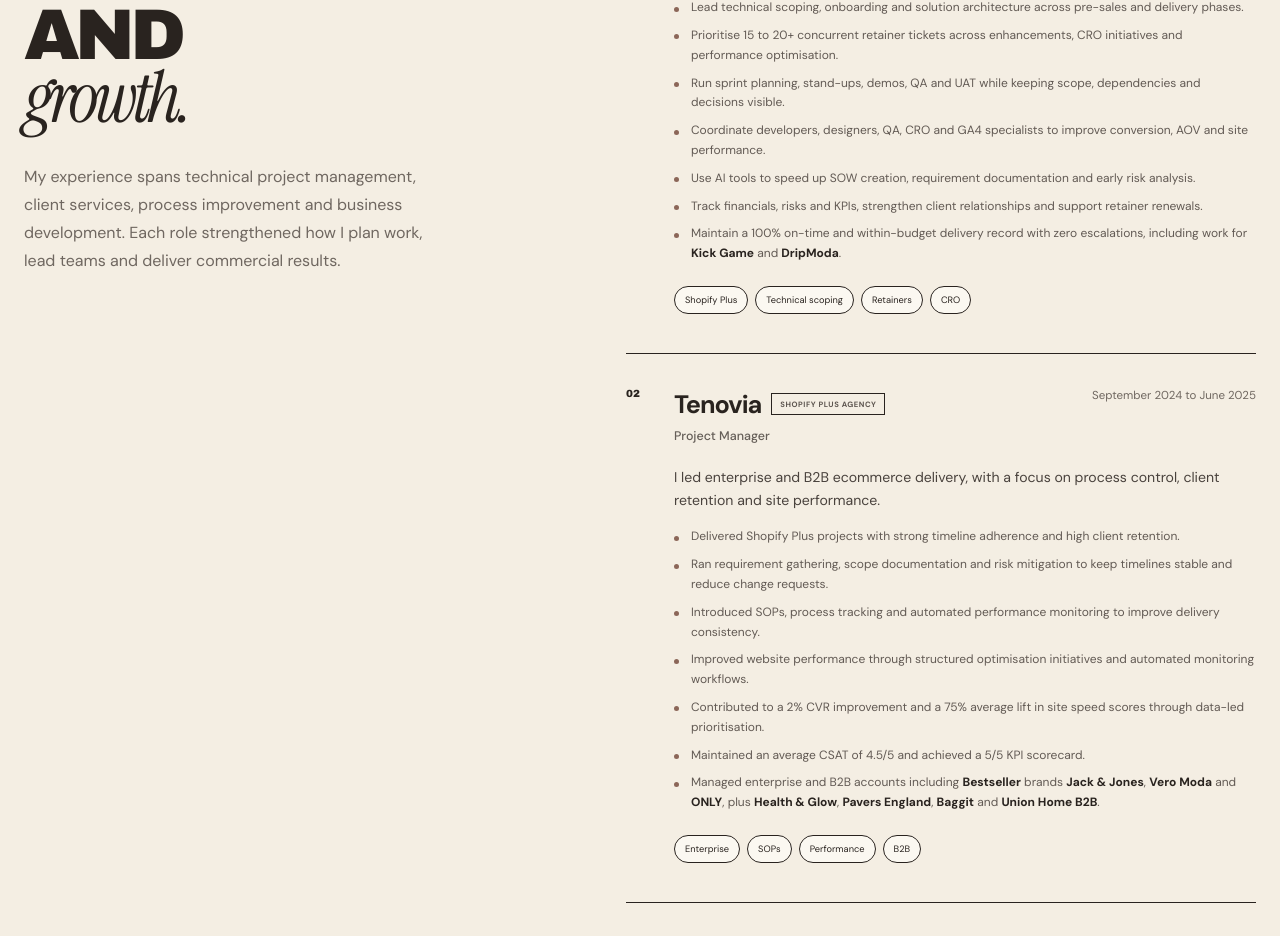
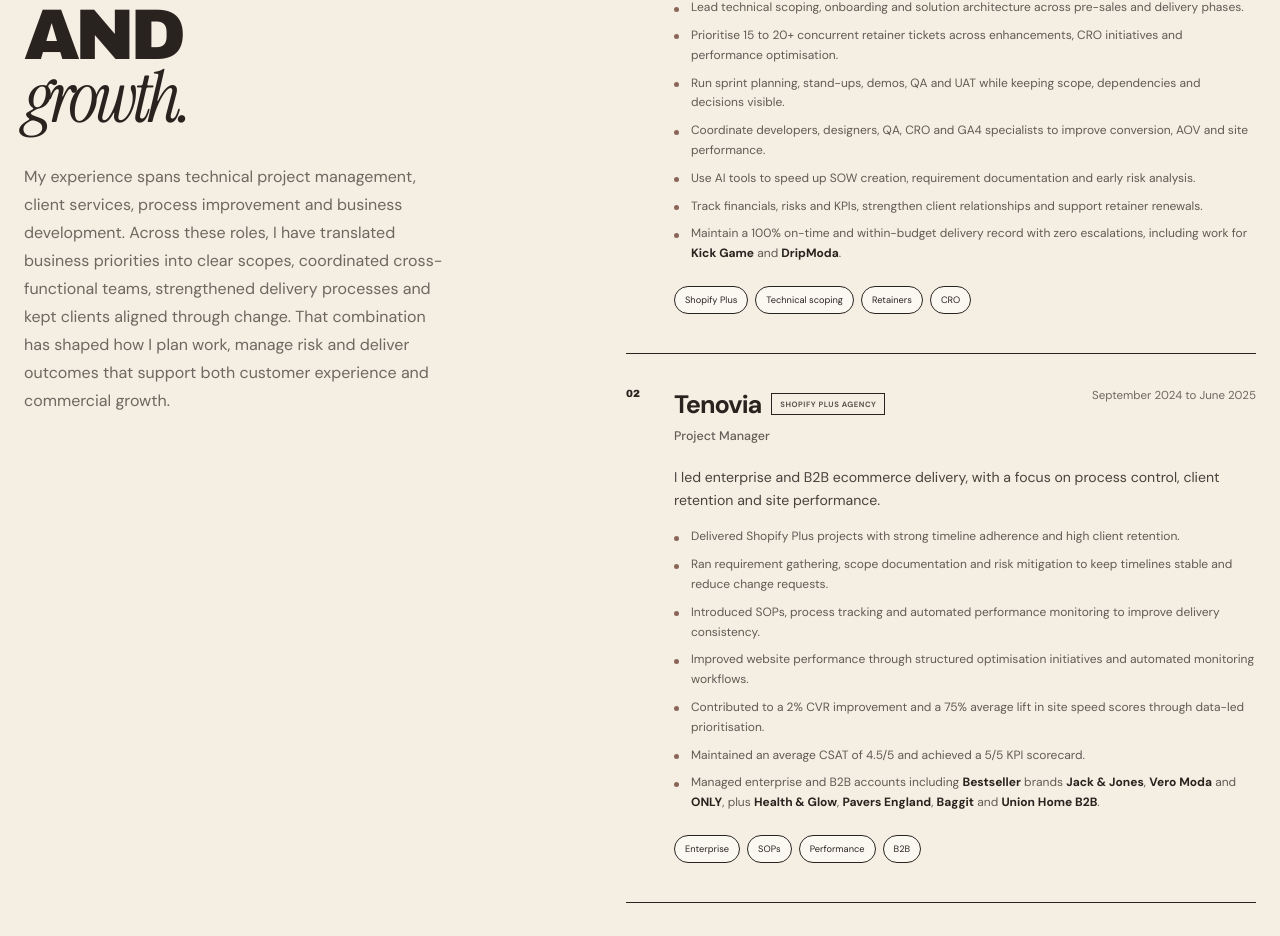
Before and after one commit to TaskeenMeher/taskeen-meher-portfolio, a React (Vite) app: page / in a window 1280 px wide. Shown: the part 3872-4808 px from the top of the page. Built offline with nearby package versions, Linux system fonts and the light colour scheme.

Commit message:
Expand experience introduction

```diff
--- a/src/main.tsx
+++ b/src/main.tsx
@@ -407,7 +407,7 @@ function App() {
             <div className="experience-intro" data-reveal>
               <span className="mini-label">Professional experience</span>
               <h2>Delivery,<br />operations and<br /><em>growth.</em></h2>
-              <p>My experience spans technical project management, client services, process improvement and business development. Each role strengthened how I plan work, lead teams and deliver commercial results.</p>
+              <p>My experience spans technical project management, client services, process improvement and business development. Across these roles, I have translated business priorities into clear scopes, coordinated cross-functional teams, strengthened delivery processes and kept clients aligned through change. That combination has shaped how I plan work, manage risk and deliver outcomes that support both customer experience and commercial growth.</p>
             </div>
 
             <div className="timeline">
```
